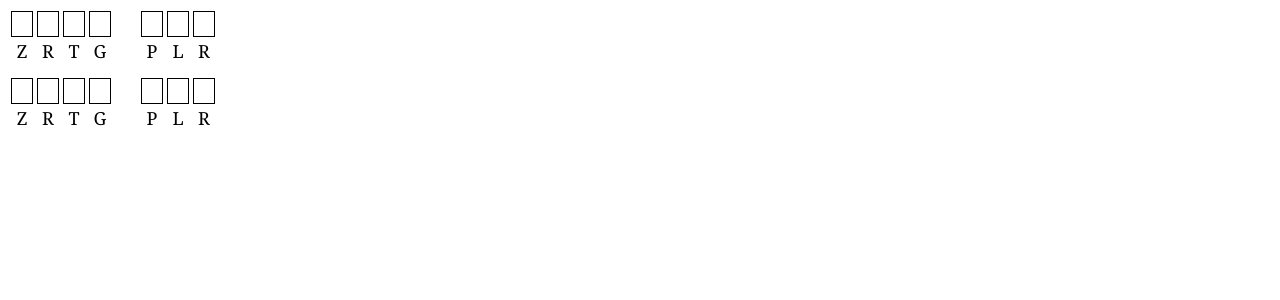
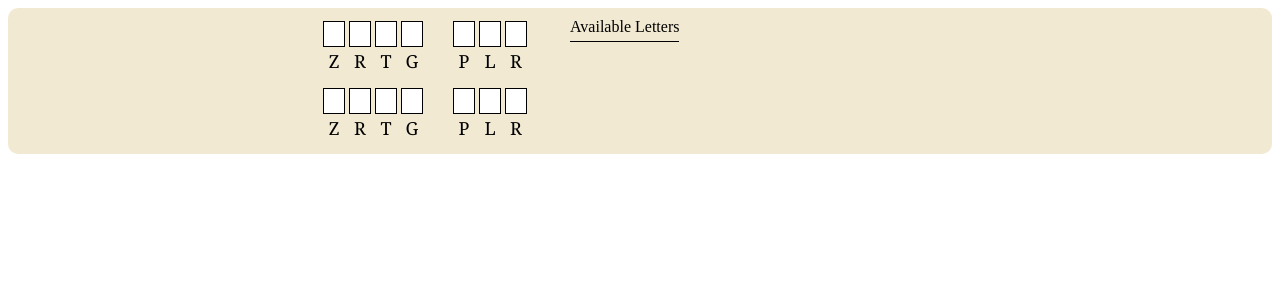
Before and after one commit to sminogue/cryptograms, a PHP site: page / in a window 1280 px wide. Shown: the top 300 px of the page. Run offline with PHP 8.4, Linux system fonts and the light colour scheme; style sheets or scripts are compiled from the project's sources; some libraries are stand-ins or nearby versions.

Commit message:
added puzzle tray.

```diff
--- a/cryptograms/root/css/cryptograms.less
+++ b/cryptograms/root/css/cryptograms.less
@@ -1,4 +1,48 @@
 @puzzle-font: 'Georgia';
+
+.puzzleFrame {
+	background-color: #f1e9d2;
+	padding: 10px 10px 0px 10px;
+	-moz-border-radius: 10px;
+	border-radius: 10px;
+
+	.letter-tray {
+		float: left;
+		min-width: 75px;
+		margin: 0px 0px 0px 40px;
+		text-align: center;
+
+		.letter-tray-title {
+			margin-bottom: 10px;
+			border-bottom-width: 1px;
+			border-bottom-color: black;
+			border-bottom-style: solid;
+			text-align: center;
+			padding-bottom: 5px;
+		}
+
+		.letter-table{
+			margin-left: auto;
+			margin-right: auto;
+			margin-bottom: 10px;
+
+			.letter-table-cell{
+				padding: 3px;
+				text-align: center;
+				text-transform: uppercase;
+			}
+		}
+	}
+
+	.puzzle{
+		float: left;
+		min-width: 70px;
+
+		.puzzleTable{
+			text-align: center;
+
+			.puzzleCell {
+				padding-bottom: 10px;
 
 				.letterbox {
 					border: 0px;
@@ -23,7 +67,7 @@
 					height: 26px;
 					padding-top: 2px;
 				}
-
-.puzzleCell {
-	padding-bottom: 10px;
 			}
+		}
+	}
+}
--- a/cryptograms/root/handlebars/puzzle.handlebars
+++ b/cryptograms/root/handlebars/puzzle.handlebars
@@ -1,4 +1,4 @@
-<table class="puzzle">
+<table class="puzzleTable">
 {{#each cipherLines}}
 <tr class="puzzleRow">
 {{#each .}}
--- a/cryptograms/root/index.php
+++ b/cryptograms/root/index.php
@@ -4,6 +4,7 @@
 <script src="js/less-1.3.0.min.js" type="text/javascript"></script>
 <script src="//cdnjs.cloudflare.com/ajax/libs/jquery/1.8.1/jquery.min.js" type="text/javascript"></script>
 <script src="//cdnjs.cloudflare.com/ajax/libs/handlebars.js/1.0.0.beta6/handlebars.min.js" type="text/javascript"></script>
+<script src="//cdnjs.cloudflare.com/ajax/libs/underscore.js/1.3.3/underscore-min.js" type="text/javascript"></script>
 <script src="js/handlebars-remote-template.js" type="text/javascript"></script>
 <script src="js/cryptogram.js" type="text/javascript"></script>
 
@@ -11,6 +12,15 @@
 <body>
 
 <div class="puzzleFrame">
+<div style="margin-left:auto;
+	    	margin-right:auto; width: 640px;">
+	<div class="puzzle"></div>
+	<div class="letter-tray" >
+		<div class="letter-tray-title" >Available Letters</div>
+		<div id="available-letters"></div>
+	</div>
+	<div style="clear: both;"></div>
+</div>
 </div>
 
 </body>
--- a/cryptograms/root/js/cryptogram.js
+++ b/cryptograms/root/js/cryptogram.js
@@ -32,15 +32,58 @@ var cipherLines = {"cipherLines":[ [ {
 	"symbol" : "r"
 } ] ]};
 
+var alphabet = ['a','b','c','d','e','f','g','h','i','j','k','l','m','n','o','p','q','r','s','t','u','v','w','x','y','z'];
+//var alphabet = ['a','b','c','d','e','f'];
 //
 // Function called when the document is loaded and ready.
 //
 jQuery(document).ready(function() {
 
-	Handlebars.renderFromRemote('/handlebars/puzzle.handlebars', cipherLines, '.puzzleFrame');
+	Handlebars.renderFromRemote('handlebars/puzzle.handlebars', cipherLines, '.puzzle');
+
+	updateLetterTray();
 
 	jQuery('.letterbox').keyup(function() {
 		var textField = jQuery(this);
 		jQuery('.sym' + textField.attr('symbol')).val(textField.val());
+		updateLetterTray();
 	});
 });
+
+
+function updateLetterTray(){
+
+	var col = 0;
+	var rows = [];
+	var row = [];
+
+	var availableLetters = _.uniq(alphabet);
+
+	jQuery('.letterbox').each(function(){
+
+		var textField = jQuery(this);
+
+		availableLetters = _.without(availableLetters,textField.val());
+
+	});
+
+	availableLetters = _.sortBy(availableLetters,function(letter){return letter;});
+
+	_.each(availableLetters,function(letter){
+		if(col>0 && col % 5 == 0){
+			rows.push(row);
+			row = [];
+			row.push(letter);
+			col = 1;
+		}else{
+			row.push(letter);
+			col++;
+		}
+	});
+
+	rows.push(row);
+
+	var model = {"model": rows };
+	Handlebars.renderFromRemote('handlebars/letters.handlebars', model, '#available-letters');
+
+}
```
Lines whose indentation alone changed are shown as unchanged.
